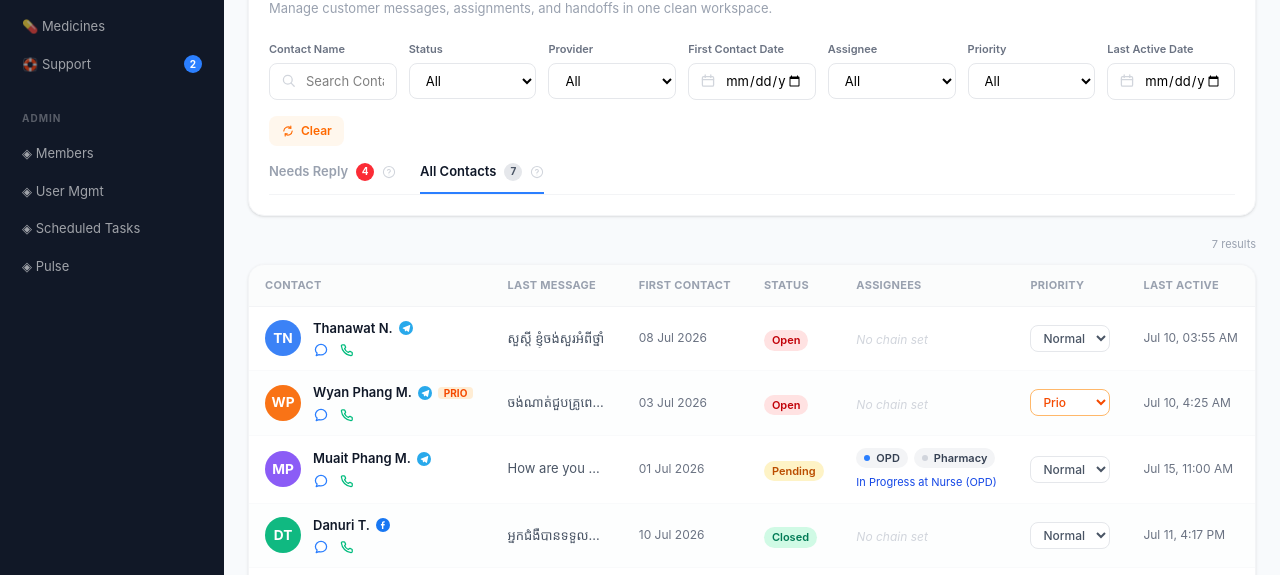
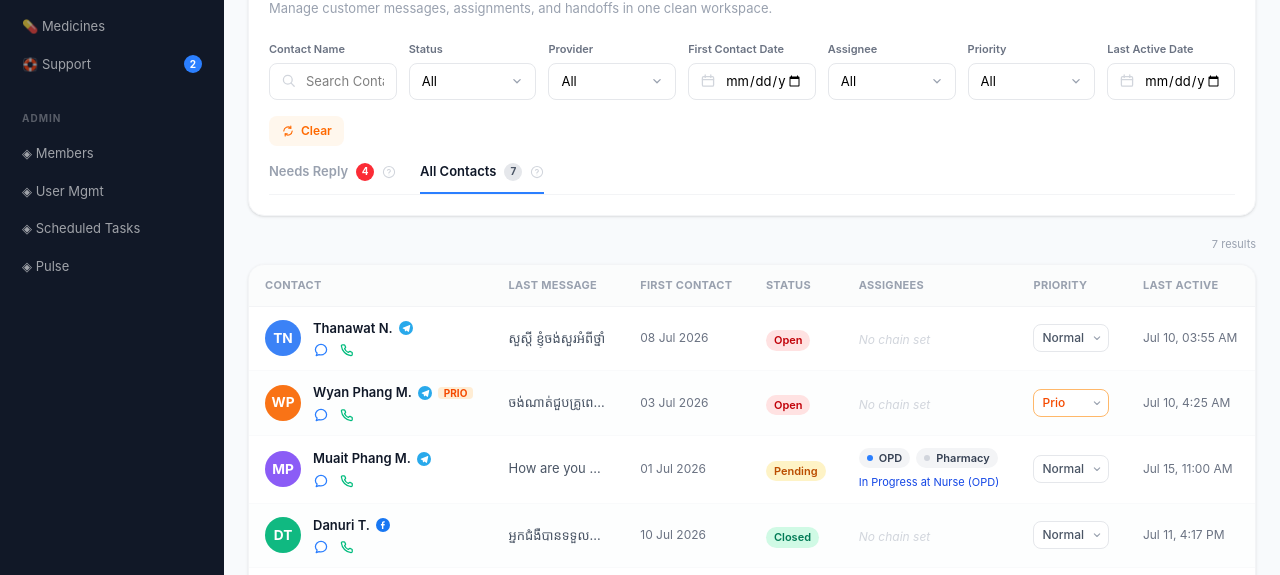
Before and after one commit to 90armor/crm-ui, a React (Vite) app: page / in a window 1280 px wide. Shown: the part 222-797 px from the top of the page. Built offline with nearby package versions, Linux system fonts and the light colour scheme; the HTML template or start-up script is replaced by a standard one.

Commit message:
Add ChevronDownIcon component and enhance select elements with improved styling and spacing

```diff
--- a/src/App.tsx
+++ b/src/App.tsx
@@ -517,6 +517,17 @@ function CalendarIcon({ className }: { className?: string }) {
   )
 }
 
+// Replaces the browser's default <select> arrow, which sits flush against the
+// edge with almost no breathing room — this one gets real spacing via the
+// select's own pr-8 instead.
+function ChevronDownIcon({ className }: { className?: string }) {
+  return (
+    <svg viewBox="0 0 20 20" fill="none" stroke="currentColor" strokeWidth="1.8" strokeLinecap="round" strokeLinejoin="round" className={className}>
+      <path d="M5.5 8l4.5 4.5L14.5 8" />
+    </svg>
+  )
+}
+
 function RefreshIcon({ className }: { className?: string }) {
   return (
     <svg viewBox="0 0 20 20" fill="none" stroke="currentColor" strokeWidth="1.6" strokeLinecap="round" strokeLinejoin="round" className={className}>
@@ -1630,11 +1641,15 @@ function ContactsTable({
                               )
                             })}
                           </div>
-                          {activeEntry && activeTone && (
+                          {activeEntry && activeTone ? (
                             <p className={`mt-1.5 text-[11px] whitespace-nowrap ${activeTone.text}`}>
                               {activeEntry.entryStatus === 'returned'
                                 ? `Return from ${activeEntry.dept}`
                                 : `${ENTRY_STATUS_LABEL[activeEntry.entryStatus]} at ${activeEntry.dept}`}
+                            </p>
+                          ) : contact.chain.every(e => e.entryStatus === 'completed') && (
+                            <p className={`mt-1.5 text-[11px] whitespace-nowrap ${HUE.emerald.text}`}>
+                              All departments completed
                             </p>
                           )}
                         </>
@@ -1683,14 +1698,17 @@ function ContactsTable({
 
                   {/* Priority */}
                   <td className="px-4 py-3" onClick={e => e.stopPropagation()}>
+                    <div className="relative inline-block">
                       <select
                         value={contact.priority}
                         onChange={e => updateContact({ ...contact, priority: e.target.value as Priority })}
-                      className={`text-[12px] border rounded-lg px-2 py-1 focus:outline-none focus:ring-1 focus:ring-blue-400 bg-white font-medium cursor-pointer ${contact.priority === 'Prio' ? 'border-orange-300 text-orange-600 bg-orange-50' : 'border-gray-200 text-gray-600'}`}
+                        className={`text-[12px] border rounded-lg pl-2 pr-6 py-1 focus:outline-none focus:ring-1 focus:ring-blue-400 bg-white font-medium cursor-pointer appearance-none ${contact.priority === 'Prio' ? 'border-orange-300 text-orange-600 bg-orange-50' : 'border-gray-200 text-gray-600'}`}
                       >
                         <option value="Normal">Normal</option>
                         <option value="Prio">Prio</option>
                       </select>
+                      <ChevronDownIcon className="absolute right-1.5 top-1/2 -translate-y-1/2 w-3 h-3 text-gray-400 pointer-events-none" />
+                    </div>
                   </td>
 
                   {/* Last active */}
@@ -2083,17 +2101,20 @@ function ManualPage({
 
             <div>
               <label htmlFor="manual-filter-status" className="text-[11px] font-semibold text-gray-500">Status</label>
+              <div className="relative mt-1">
                 <select
                   id="manual-filter-status"
                   value={statusFilter}
                   onChange={e => setStatusFilter(e.target.value as 'All' | Status)}
-                className="mt-1 w-full text-[13px] border border-gray-200 rounded-lg px-3 py-2 focus:outline-none focus:ring-2 focus:ring-blue-400 bg-white"
+                  className="w-full text-[13px] border border-gray-200 rounded-lg pl-3 pr-8 py-2 focus:outline-none focus:ring-2 focus:ring-blue-400 bg-white appearance-none"
                 >
                   <option value="All">All</option>
                   <option value="Open">Open</option>
                   <option value="Pending">Pending</option>
                   <option value="Closed">Closed</option>
                 </select>
+                <ChevronDownIcon className="absolute right-3 top-1/2 -translate-y-1/2 w-3.5 h-3.5 text-gray-400 pointer-events-none" />
+              </div>
             </div>
 
             <div>
@@ -2112,30 +2133,36 @@ function ManualPage({
 
             <div>
               <label htmlFor="manual-filter-assignee" className="text-[11px] font-semibold text-gray-500">Assignee</label>
+              <div className="relative mt-1">
                 <select
                   id="manual-filter-assignee"
                   value={assigneeFilter}
                   onChange={e => setAssigneeFilter(e.target.value as 'All' | 'Unassigned' | Dept)}
-                className="mt-1 w-full text-[13px] border border-gray-200 rounded-lg px-3 py-2 focus:outline-none focus:ring-2 focus:ring-blue-400 bg-white"
+                  className="w-full text-[13px] border border-gray-200 rounded-lg pl-3 pr-8 py-2 focus:outline-none focus:ring-2 focus:ring-blue-400 bg-white appearance-none"
                 >
                   <option value="All">All</option>
                   <option value="Unassigned">Unassigned</option>
                   {ALL_DEPTS.map(d => <option key={d} value={d}>{d}</option>)}
                 </select>
+                <ChevronDownIcon className="absolute right-3 top-1/2 -translate-y-1/2 w-3.5 h-3.5 text-gray-400 pointer-events-none" />
+              </div>
             </div>
 
             <div>
               <label htmlFor="manual-filter-priority" className="text-[11px] font-semibold text-gray-500">Priority</label>
+              <div className="relative mt-1">
                 <select
                   id="manual-filter-priority"
                   value={priorityFilter}
                   onChange={e => setPriorityFilter(e.target.value as 'All' | Priority)}
-                className="mt-1 w-full text-[13px] border border-gray-200 rounded-lg px-3 py-2 focus:outline-none focus:ring-2 focus:ring-blue-400 bg-white"
+                  className="w-full text-[13px] border border-gray-200 rounded-lg pl-3 pr-8 py-2 focus:outline-none focus:ring-2 focus:ring-blue-400 bg-white appearance-none"
                 >
                   <option value="All">All</option>
                   <option value="Normal">Normal</option>
                   <option value="Prio">Prio</option>
                 </select>
+                <ChevronDownIcon className="absolute right-3 top-1/2 -translate-y-1/2 w-3.5 h-3.5 text-gray-400 pointer-events-none" />
+              </div>
             </div>
 
             <div>
@@ -2525,31 +2552,37 @@ export default function App() {
 
                 <div>
                   <label htmlFor="filter-status" className="text-[11px] font-semibold text-gray-500">Status</label>
+                  <div className="relative mt-1">
                     <select
                       id="filter-status"
                       value={statusFilter}
                       onChange={e => setStatusFilter(e.target.value as 'All' | Status)}
-                    className="mt-1 w-full text-[13px] border border-gray-200 rounded-lg px-3 py-2 focus:outline-none focus:ring-2 focus:ring-blue-400 bg-white"
+                      className="w-full text-[13px] border border-gray-200 rounded-lg pl-3 pr-8 py-2 focus:outline-none focus:ring-2 focus:ring-blue-400 bg-white appearance-none"
                     >
                       <option value="All">All</option>
                       <option value="Open">Open</option>
                       <option value="Pending">Pending</option>
                       <option value="Closed">Closed</option>
                     </select>
+                    <ChevronDownIcon className="absolute right-3 top-1/2 -translate-y-1/2 w-3.5 h-3.5 text-gray-400 pointer-events-none" />
+                  </div>
                 </div>
 
                 <div>
                   <label htmlFor="filter-provider" className="text-[11px] font-semibold text-gray-500">Provider</label>
+                  <div className="relative mt-1">
                     <select
                       id="filter-provider"
                       value={providerFilter}
                       onChange={e => setProviderFilter(e.target.value as 'All' | 'Telegram' | 'Facebook')}
-                    className="mt-1 w-full text-[13px] border border-gray-200 rounded-lg px-3 py-2 focus:outline-none focus:ring-2 focus:ring-blue-400 bg-white"
+                      className="w-full text-[13px] border border-gray-200 rounded-lg pl-3 pr-8 py-2 focus:outline-none focus:ring-2 focus:ring-blue-400 bg-white appearance-none"
                     >
                       <option value="All">All</option>
                       <option value="Telegram">Telegram</option>
                       <option value="Facebook">Facebook</option>
                     </select>
+                    <ChevronDownIcon className="absolute right-3 top-1/2 -translate-y-1/2 w-3.5 h-3.5 text-gray-400 pointer-events-none" />
+                  </div>
                 </div>
 
                 <div>
@@ -2568,30 +2601,36 @@ export default function App() {
 
                 <div>
                   <label htmlFor="filter-assignee" className="text-[11px] font-semibold text-gray-500">Assignee</label>
+                  <div className="relative mt-1">
                     <select
                       id="filter-assignee"
                       value={assigneeFilter}
                       onChange={e => setAssigneeFilter(e.target.value as 'All' | 'Unassigned' | Dept)}
-                    className="mt-1 w-full text-[13px] border border-gray-200 rounded-lg px-3 py-2 focus:outline-none focus:ring-2 focus:ring-blue-400 bg-white"
+                      className="w-full text-[13px] border border-gray-200 rounded-lg pl-3 pr-8 py-2 focus:outline-none focus:ring-2 focus:ring-blue-400 bg-white appearance-none"
                     >
                       <option value="All">All</option>
                       <option value="Unassigned">Unassigned</option>
                       {ALL_DEPTS.map(d => <option key={d} value={d}>{d}</option>)}
                     </select>
+                    <ChevronDownIcon className="absolute right-3 top-1/2 -translate-y-1/2 w-3.5 h-3.5 text-gray-400 pointer-events-none" />
+                  </div>
                 </div>
 
                 <div>
                   <label htmlFor="filter-priority" className="text-[11px] font-semibold text-gray-500">Priority</label>
+                  <div className="relative mt-1">
                     <select
                       id="filter-priority"
                       value={priorityFilter}
                       onChange={e => setPriorityFilter(e.target.value as 'All' | Priority)}
-                    className="mt-1 w-full text-[13px] border border-gray-200 rounded-lg px-3 py-2 focus:outline-none focus:ring-2 focus:ring-blue-400 bg-white"
+                      className="w-full text-[13px] border border-gray-200 rounded-lg pl-3 pr-8 py-2 focus:outline-none focus:ring-2 focus:ring-blue-400 bg-white appearance-none"
                     >
                       <option value="All">All</option>
                       <option value="Normal">Normal</option>
                       <option value="Prio">Prio</option>
                     </select>
+                    <ChevronDownIcon className="absolute right-3 top-1/2 -translate-y-1/2 w-3.5 h-3.5 text-gray-400 pointer-events-none" />
+                  </div>
                 </div>
 
                 <div>
```
Lines whose indentation alone changed are shown as unchanged.
